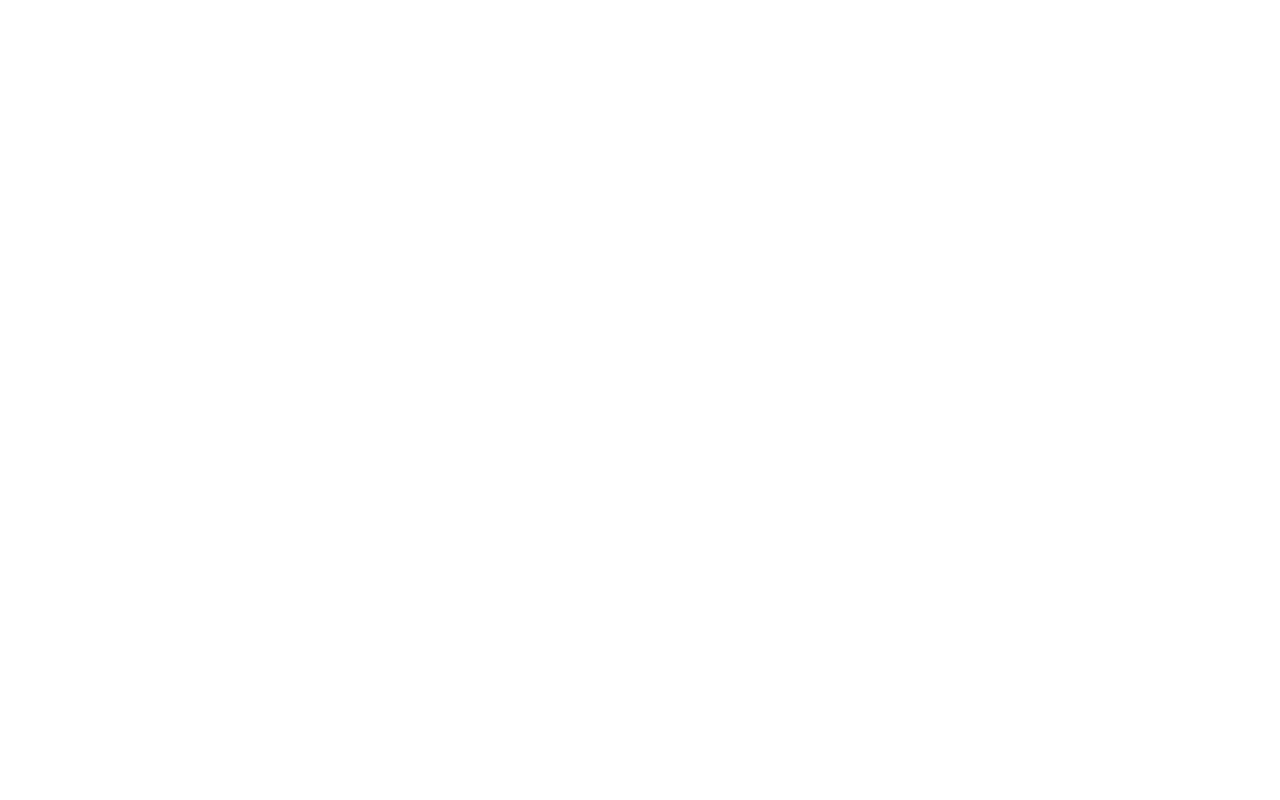
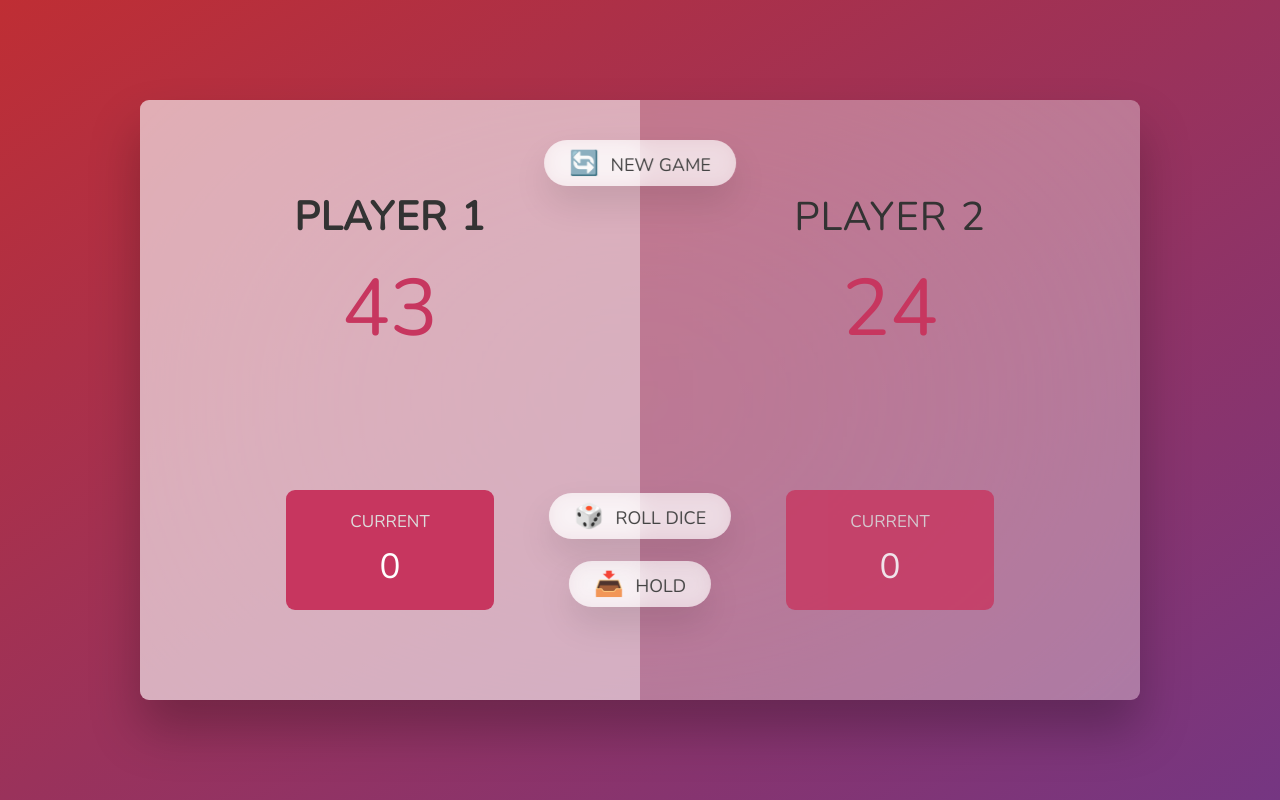
Before and after one commit to omkar1103/JavaScript-Mini-Projects, a plain HTML site: page Pig-game/index.html in a window 1280 px wide. Drawn offline with nearby package versions, Linux system fonts and the light colour scheme.

Commit message:
images of dice added for projects

```diff
--- a/Pig-game/index.html
+++ b/Pig-game/index.html
@@ -1,11 +1,36 @@
 <!DOCTYPE html>
 <html lang="en">
-<head>
-    <meta charset="UTF-8">
-    <meta name="viewport" content="width=device-width, initial-scale=1.0">
-    <title>Document</title>
-</head>
-<body>
+  <head>
+    <meta charset="UTF-8" />
+    <meta name="viewport" content="width=device-width, initial-scale=1.0" />
+    <meta http-equiv="X-UA-Compatible" content="ie=edge" />
+    <link rel="stylesheet" href="style.css" />
+    <title>Pig Game</title>
+  </head>
+  <body>
+    <main>
+      <section class="player player--0 player--active">
+        <h2 class="name" id="name--0">Player 1</h2>
+        <p class="score" id="score--0">43</p>
+        <div class="current">
+          <p class="current-label">Current</p>
+          <p class="current-score" id="current--0">0</p>
+        </div>
+      </section>
+      <section class="player player--1">
+        <h2 class="name" id="name--1">Player 2</h2>
+        <p class="score" id="score--1">24</p>
+        <div class="current">
+          <p class="current-label">Current</p>
+          <p class="current-score" id="current--1">0</p>
+        </div>
+      </section>
 
-</body>
+      <img src="dice-5.png" alt="Playing dice" class="dice hidden" />
+      <button class="btn btn--new">🔄 New game</button>
+      <button class="btn btn--roll">🎲 Roll dice</button>
+      <button class="btn btn--hold">📥 Hold</button>
+    </main>
+    <script src="script.js"></script>
+  </body>
 </html>
--- /dev/null
+++ b/Pig-game/script.js
@@ -0,0 +1,16 @@
+"use strict";
+
+const score0 = document.querySelector('#score--0');
+const score1 = document.querySelector('#score--1');
+const diceEL = document.querySelector('.dice');
+const diceNew = document.querySelector('.btn--new');
+const diceRoll = document.querySelector('.btn--roll');
+const diceHold = document.querySelector('.btn--hold');
+
+diceEL.classList.add('hidden');
+
+diceRoll.addEventListener('click', function () {
+    const dice = Math.trunc(Math.random() * 6) + 1;
+    diceEL.classList.remove('hidden');
+    diceEL.src = `dice-${dice}.png`;
+});
--- a/Pig-game/style.css
+++ b/Pig-game/style.css
@@ -0,0 +1,171 @@
+
+@import url('https://fonts.googleapis.com/css2?family=Nunito&display=swap');
+
+* {
+  margin: 0;
+  padding: 0;
+  box-sizing: inherit;
+}
+
+html {
+  font-size: 62.5%;
+  box-sizing: border-box;
+}
+
+body {
+  font-family: 'Nunito', sans-serif;
+  font-weight: 400;
+  height: 100vh;
+  color: #333;
+  background-image: linear-gradient(to top left, #753682 0%, #bf2e34 100%);
+  display: flex;
+  align-items: center;
+  justify-content: center;
+}
+
+/* LAYOUT */
+main {
+  position: relative;
+  width: 100rem;
+  height: 60rem;
+  background-color: rgba(255, 255, 255, 0.35);
+  backdrop-filter: blur(200px);
+  filter: blur();
+  box-shadow: 0 3rem 5rem rgba(0, 0, 0, 0.25);
+  border-radius: 9px;
+  overflow: hidden;
+  display: flex;
+}
+
+.player {
+  flex: 50%;
+  padding: 9rem;
+  display: flex;
+  flex-direction: column;
+  align-items: center;
+  transition: all 0.75s;
+}
+
+/* ELEMENTS */
+.name {
+  position: relative;
+  font-size: 4rem;
+  text-transform: uppercase;
+  letter-spacing: 1px;
+  word-spacing: 2px;
+  font-weight: 300;
+  margin-bottom: 1rem;
+}
+
+.score {
+  font-size: 8rem;
+  font-weight: 300;
+  color: #c7365f;
+  margin-bottom: auto;
+}
+
+.player--active {
+  background-color: rgba(255, 255, 255, 0.4);
+}
+.player--active .name {
+  font-weight: 700;
+}
+.player--active .score {
+  font-weight: 400;
+}
+
+.player--active .current {
+  opacity: 1;
+}
+
+.current {
+  background-color: #c7365f;
+  opacity: 0.8;
+  border-radius: 9px;
+  color: #fff;
+  width: 65%;
+  padding: 2rem;
+  text-align: center;
+  transition: all 0.75s;
+}
+
+.current-label {
+  text-transform: uppercase;
+  margin-bottom: 1rem;
+  font-size: 1.7rem;
+  color: #ddd;
+}
+
+.current-score {
+  font-size: 3.5rem;
+}
+
+.btn {
+  position: absolute;
+  left: 50%;
+  transform: translateX(-50%);
+  color: #444;
+  background: none;
+  border: none;
+  font-family: inherit;
+  font-size: 1.8rem;
+  text-transform: uppercase;
+  cursor: pointer;
+  font-weight: 400;
+  transition: all 0.2s;
+
+  background-color: white;
+  background-color: rgba(255, 255, 255, 0.6);
+  backdrop-filter: blur(10px);
+
+  padding: 0.7rem 2.5rem;
+  border-radius: 50rem;
+  box-shadow: 0 1.75rem 3.5rem rgba(0, 0, 0, 0.1);
+}
+
+.btn::first-letter {
+  font-size: 2.4rem;
+  display: inline-block;
+  margin-right: 0.7rem;
+}
+
+.btn--new {
+  top: 4rem;
+}
+.btn--roll {
+  top: 39.3rem;
+}
+.btn--hold {
+  top: 46.1rem;
+}
+
+.btn:active {
+  transform: translate(-50%, 3px);
+  box-shadow: 0 1rem 2rem rgba(0, 0, 0, 0.15);
+}
+
+.btn:focus {
+  outline: none;
+}
+
+.dice {
+  position: absolute;
+  left: 50%;
+  top: 16.5rem;
+  transform: translateX(-50%);
+  height: 10rem;
+  box-shadow: 0 2rem 5rem rgba(0, 0, 0, 0.2);
+}
+
+.player--winner {
+  background-color: #2f2f2f;
+}
+
+.player--winner .name {
+  font-weight: 700;
+  color: #c7365f;
+}
+
+.hidden{
+    display: none;
+}
```
Also changed, not shown: Pig-game/dice-1.png (renamed from dice-1.png), Pig-game/dice-2.png (renamed from dice-2.png), Pig-game/dice-3.png (renamed from dice-3.png), Pig-game/dice-4.png (renamed from dice-4.png), Pig-game/dice-5.png (renamed from dice-5.png), Pig-game/dice-6.png (renamed from dice-6.png), script.js (deleted).
